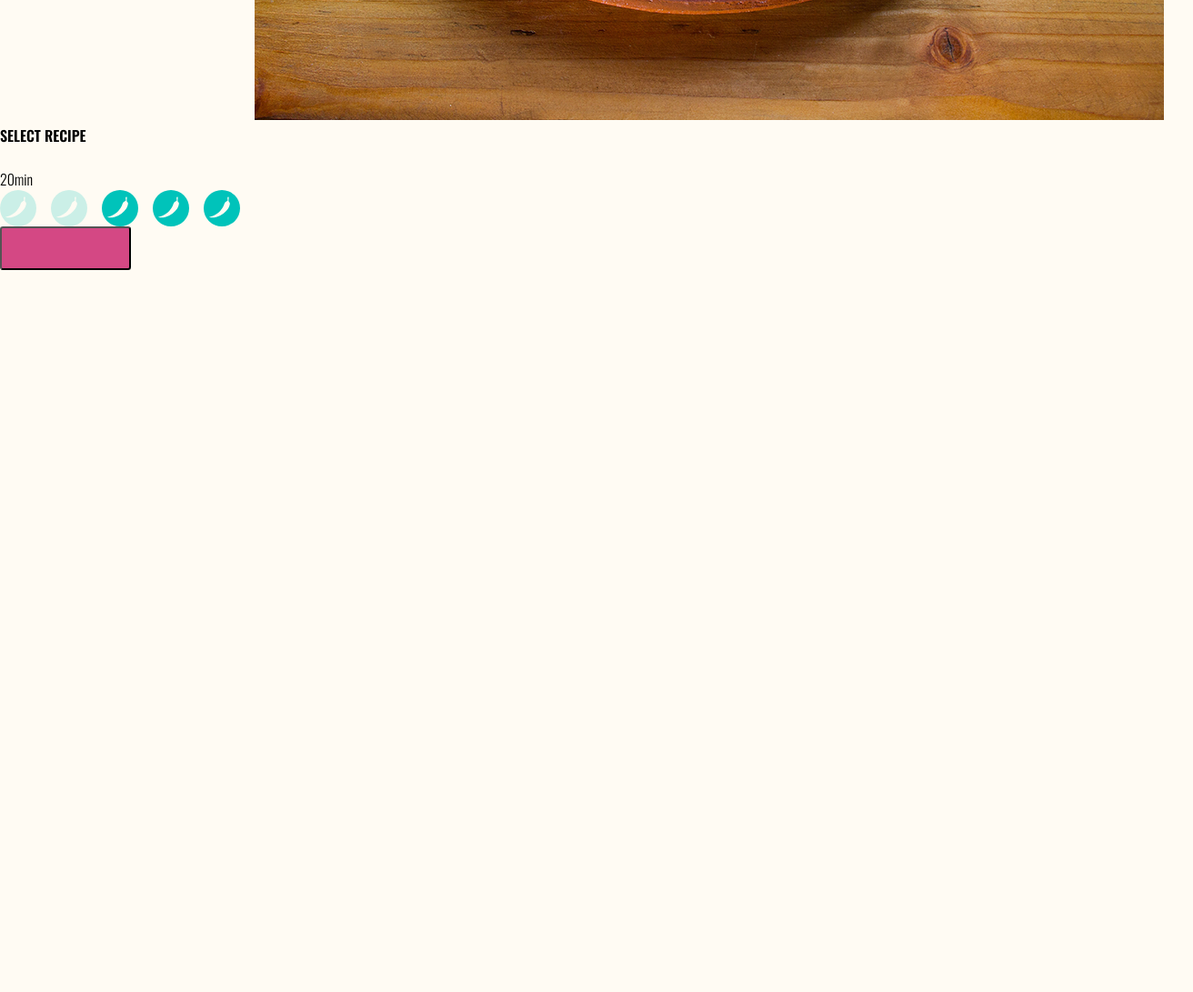
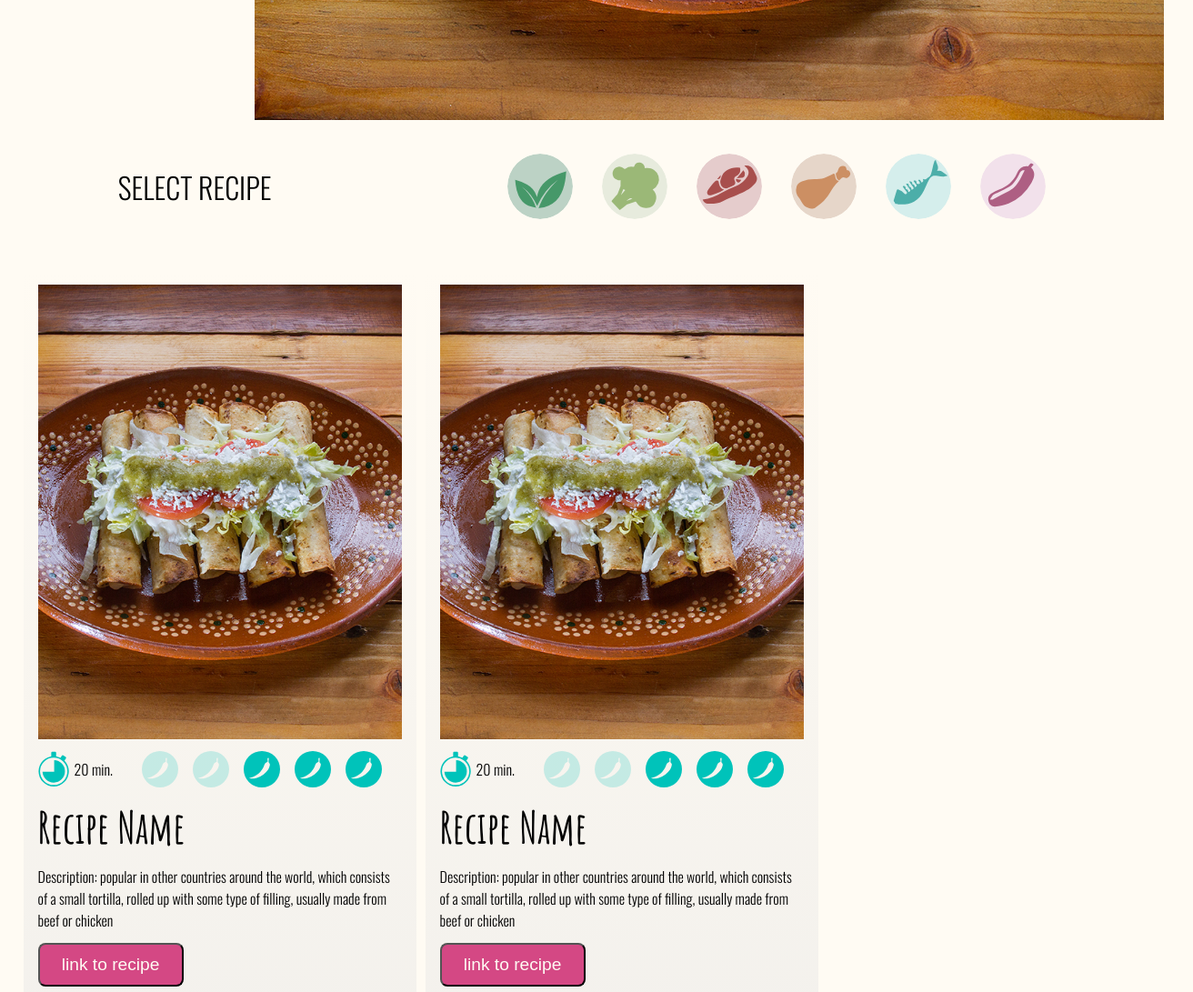
Before and after one commit to julietafc/los-amigos-picantes, a plain HTML site: page recipe_list.html in a window 1280 px wide. Shown: the part 1413-2504 px from the top of the page at 91% size, 1312 px wide, since content can reach past the window. Before the commit the page ends 1713 px from the top, so only its background shows below. Drawn offline with nearby package versions, Linux system fonts and the light colour scheme; a web font is replaced by a local one.

Commit message:
recipe list grip, nav

```diff
--- a/css/style2.css
+++ b/css/style2.css
@@ -15,9 +15,10 @@
 
   --white-space: 1rem;
 
-  /*categories*/
+  /*iconos*/
   --url-chilis: url(../assets/logo_chili_round.svg);
   --url-vegetarian: url(../assets/vegetarianv2.svg);
+  --url-watch: url(../assets/watch.svg);
 
   --picture-width: 600px;
 }
@@ -38,7 +39,7 @@ body {
 header {
   background-color: var(--bg-body-color);
   height: max(5vw, 14vh);
-  width: 100%;
+
   display: flex;
   justify-content: center;
   align-items: flex-end;
@@ -80,6 +81,9 @@ nav figure {
 a {
   text-decoration: none;
   color: var(--link-color);
+}
+
+main {
 }
 
 /*--------------------------------*/
@@ -188,11 +192,17 @@ div.homeButton {
 }
 
 button {
-  width: 9rem;
+  width: 10rem;
   height: 3rem;
-  border-radius: 0.2rem;
+  border-radius: 0.5rem;
   background-color: var(--bg-color);
   cursor: pointer;
+  color: #fffbf3;
+  font-size: 1.2rem;
+}
+
+button:hover {
+  background-color: var(--link-hover-color);
 }
 
 .sec2 {
@@ -226,6 +236,14 @@ h2 {
   background-image: var(--url-chilis);
   background-size: contain;
   opacity: 1;
+}
+
+.watch {
+  height: 40px;
+  width: 40px;
+  background-image: var(--url-watch);
+  background-size: contain;
+  background-repeat: no-repeat;
 }
 
 /*no chilis */
@@ -287,7 +305,6 @@ li {
 
 #recipeOfDay {
   width: 100%;
-
   padding-top: var(--white-space);
 }
 
@@ -302,6 +319,10 @@ li {
   flex-wrap: wrap;
   justify-content: flex-end;
   gap: 8rem;
+}
+
+.recipeMedium img {
+  max-width: 100%;
 }
 
 .infoMedium {
@@ -329,46 +350,107 @@ li {
   column-gap: 2rem;
 }
 
-.recipieList {
-  width: 80%;
-  margin-left: 10%;
+.timeChili div:nth-child(1) {
+  display: flex;
+  align-items: center;
+}
+
+.navSubcategory {
+  margin-top: 2rem;
+}
+
+#recipeList {
+  margin-top: var(--white-space);
+
+  padding-left: 2vw;
+  padding-right: 2vw;
+  display: grid;
+  grid-template-columns: repeat(auto-fill, minmax(150px, 410px));
+  column-gap: 2rem;
+  row-gap: 4rem;
+  padding-bottom: max(3vw, 5vh);
+  padding-top: max(3vw, 5vh);
+}
+
+section.recipeCard {
   display: flex;
   flex-direction: column;
-  margin-bottom: 3rem;
+  width: min(400px, 96vw);
+  row-gap: 0.8rem;
+  background-image: linear-gradient(
+    to bottom,
+    rgba(255, 255, 255, 0),
+    rgba(228, 228, 228, 0.424)
+  );
+  padding: 1rem;
 }
 
-.recipieList article {
+.recipeCard > figure {
+  overflow: hidden;
+  width: 100%;
   display: flex;
-  flex-direction: row;
-  flex-wrap: wrap;
   justify-content: center;
-  cursor: pointer;
+  align-items: center;
+  height: 500px;
 }
 
-.recipieList article:nth-child(odd) {
-  flex-direction: row-reverse;
-  flex-wrap: wrap;
+.recipeCard img {
+  height: 100%;
 }
 
-.infoSmall {
-  width: var(--picture-width);
+/*-----subcategory navigation-----*/
+
+.navSubcategory {
+  display: flex;
+  justify-content: space-around;
+  align-items: center;
 }
 
-.recipieList p {
-  max-width: 35ch;
-  font-size: 1.5rem;
+.navSubcategory h4 {
+  font-size: 2rem;
+  font-weight: lighter;
 }
 
-.figureSmall {
-  position: relative;
+.iconMenu {
+  display: flex;
+  column-gap: 2rem;
 }
 
-.figureSmall .category {
-  position: absolute;
-  background-color: var(--color-5);
-  right: 0;
+.iconMenu div {
+  width: 4.5rem;
+  height: 4.5rem;
+  border-radius: 50%;
+  background-repeat: no-repeat;
+  background-size: cover;
+  cursor: pointer;
+  filter: grayscale(50%);
 }
 
-.recipieList article:nth-child(odd) .category {
-  left: 0;
+.iconMenu div:hover {
+  filter: grayscale(80%);
+  filter: drop-shadow(2px 2px 10px rgba(119, 119, 119, 0.301)) grayscale(0);
 }
+
+.buttonVegan {
+  background-image: url(../assets/vegan_rc.svg);
+}
+
+.buttonVegetarian {
+  background-image: url(../assets/veggie_rc.svg);
+}
+
+.buttonBeef {
+  background-image: url(../assets/beef_rc.svg);
+}
+
+.buttonChicken {
+  background-image: url(../assets/chicken_rc.svg);
+}
+
+.buttonFish {
+  background-image: url(../assets/fish_rc.svg);
+}
+
+.buttonPork {
+  background-image: url(../assets/pork_rc.svg);
+}
--- a/recipe_list.html
+++ b/recipe_list.html
@@ -35,8 +35,10 @@
             <h4>RECIPE OF THE DAY</h4>
             <h2>NAME OF THE RECIPE</h2>
             <div class="timeChili">
-              <img src="" alt="" />
+              <div>
+                <div class="watch"></div>
                 <p><span class="tiempo">20</span> min.</p>
+              </div>
               <div class="chilis">
                 <div class="chili"></div>
                 <div class="chili"></div>
@@ -58,7 +60,10 @@
           </figure>
         </div>
       </section>
-      <nav>
+
+      <!-- ----navigation subcategory--- -->
+
+      <nav class="navSubcategory">
         <div><h4>SELECT RECIPE</h4></div>
         <div class="iconMenu">
           <div class="buttonVegan"></div>
@@ -69,12 +74,20 @@
           <div class="buttonPork"></div>
         </div>
       </nav>
+
+      <!-- ----navigation product list--- -->
+
       <div id="recipeList">
-        <section>
-          <figura></figura>
+        <section class="recipeCard">
+          <figure>
+            <img src="assets/shutterstock_1020793849-1000.jpg" alt="" />
+          </figure>
           <div>
-            <img src="" alt="" />
-            <p>20min</p>
+            <div class="timeChili">
+              <div>
+                <div class="watch"></div>
+                <p><span class="tiempo">20</span> min.</p>
+              </div>
               <div class="chilis">
                 <div class="chili"></div>
                 <div class="chili"></div>
@@ -83,9 +96,125 @@
                 <div class="chili"></div>
               </div>
             </div>
-          <h5></h5>
-          <p></p>
-          <button></button>
+          </div>
+          <h2>Recipe Name</h2>
+          <p>
+            Description: popular in other countries around the world, which
+            consists of a small tortilla, rolled up with some type of filling,
+            usually made from beef or chicken
+          </p>
+          <button>link to recipe</button>
+        </section>
+
+        <section class="recipeCard">
+          <figure>
+            <img src="assets/shutterstock_1020793849-1000.jpg" alt="" />
+          </figure>
+          <div>
+            <div class="timeChili">
+              <div>
+                <div class="watch"></div>
+                <p><span class="tiempo">20</span> min.</p>
+              </div>
+              <div class="chilis">
+                <div class="chili"></div>
+                <div class="chili"></div>
+                <div class="chili"></div>
+                <div class="chili"></div>
+                <div class="chili"></div>
+              </div>
+            </div>
+          </div>
+          <h2>Recipe Name</h2>
+          <p>
+            Description: popular in other countries around the world, which
+            consists of a small tortilla, rolled up with some type of filling,
+            usually made from beef or chicken
+          </p>
+          <button>link to recipe</button>
+        </section>
+
+        <section class="recipeCard">
+          <figure>
+            <img src="assets/shutterstock_1020793849-1000.jpg" alt="" />
+          </figure>
+          <div>
+            <div class="timeChili">
+              <div>
+                <div class="watch"></div>
+                <p><span class="tiempo">20</span> min.</p>
+              </div>
+              <div class="chilis">
+                <div class="chili"></div>
+                <div class="chili"></div>
+                <div class="chili"></div>
+                <div class="chili"></div>
+                <div class="chili"></div>
+              </div>
+            </div>
+          </div>
+          <h2>Recipe Name</h2>
+          <p>
+            Description: popular in other countries around the world, which
+            consists of a small tortilla, rolled up with some type of filling,
+            usually made from beef or chicken
+          </p>
+          <button>link to recipe</button>
+        </section>
+        <section class="recipeCard">
+          <figure>
+            <img src="assets/shutterstock_1020793849-1000.jpg" alt="" />
+          </figure>
+          <div>
+            <div class="timeChili">
+              <div>
+                <div class="watch"></div>
+                <p><span class="tiempo">20</span> min.</p>
+              </div>
+              <div class="chilis">
+                <div class="chili"></div>
+                <div class="chili"></div>
+                <div class="chili"></div>
+                <div class="chili"></div>
+                <div class="chili"></div>
+              </div>
+            </div>
+          </div>
+          <h2>Recipe Name</h2>
+          <p>
+            Description: popular in other countries around the world, which
+            consists of a small tortilla, rolled up with some type of filling,
+            usually made from beef or chicken
+          </p>
+          <button>link to recipe</button>
+        </section>
+
+        <section class="recipeCard">
+          <figure>
+            <img src="assets/shutterstock_1020793849-1000.jpg" alt="" />
+          </figure>
+          <div>
+            <div class="timeChili">
+              <div>
+                <div class="watch"></div>
+                <p><span class="tiempo">20</span> min.</p>
+              </div>
+              <div class="chilis">
+                <div class="chili"></div>
+                <div class="chili"></div>
+                <div class="chili"></div>
+                <div class="chili"></div>
+                <div class="chili"></div>
+              </div>
+            </div>
+          </div>
+          <h2>Recipe Name</h2>
+          <p>
+            Description: popular in other countries around the world, which
+            consists of a small tortilla, rolled up with some type of filling,
+            usually made from beef or chicken
+          </p>
+          <button>link to recipe</button>
         </section>
       </div>
     </main>
```
Also changed, not shown: assets/chicken_rc.svg (added), assets/watch.svg (added). Lines whose indentation alone changed are shown as unchanged.
